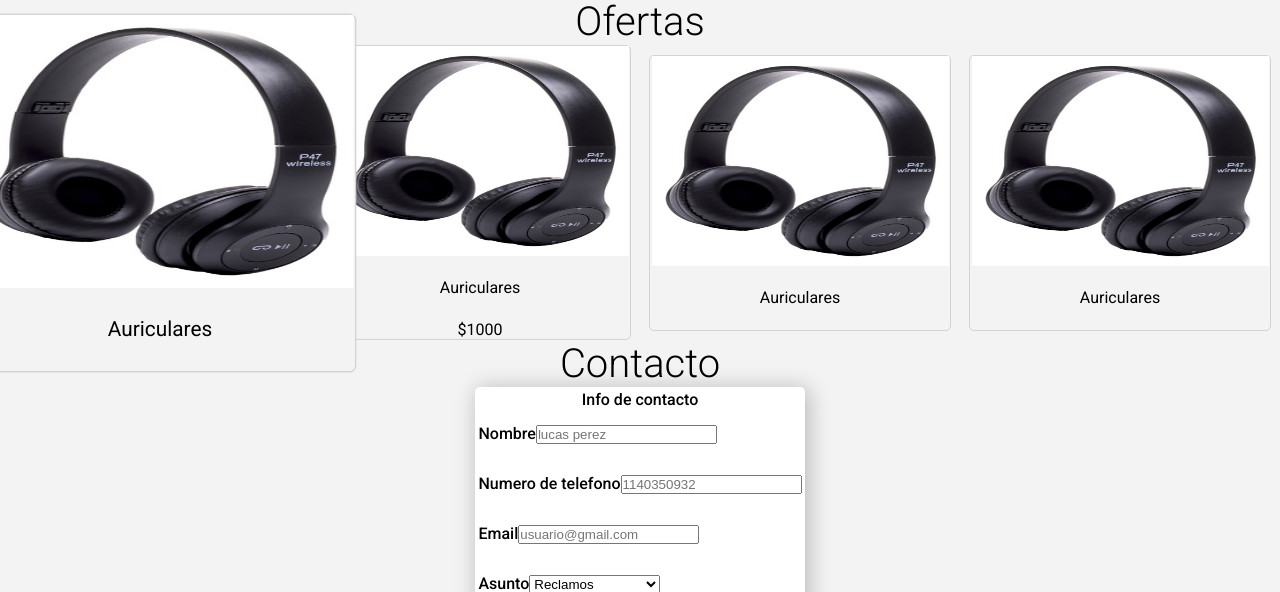
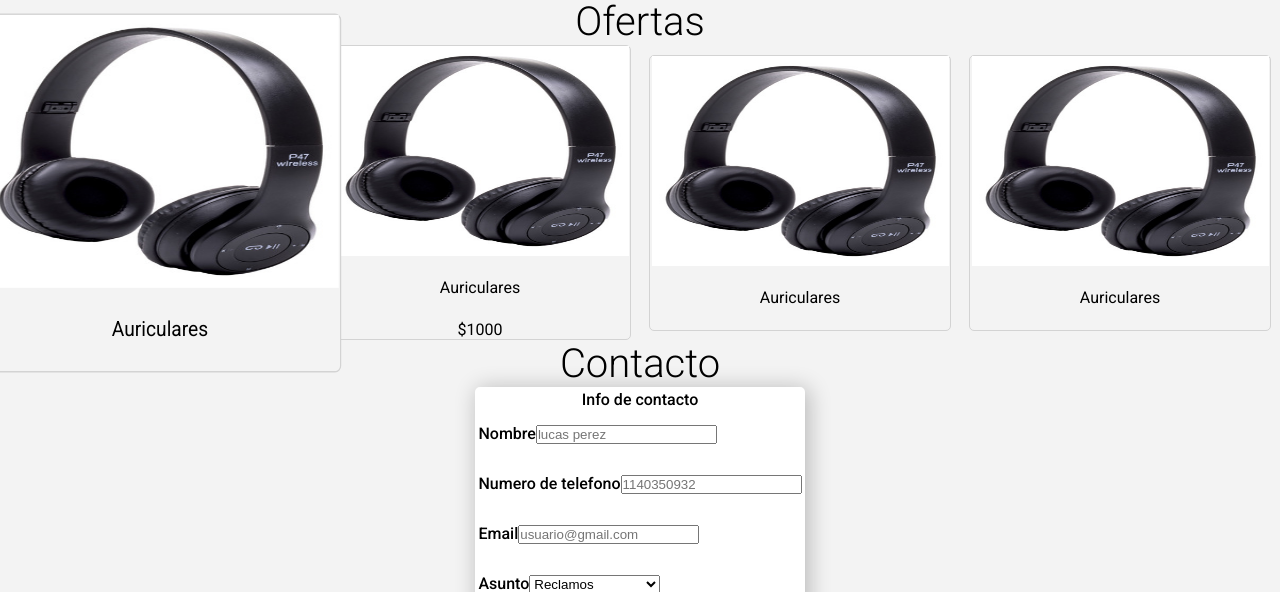
Before and after one commit to Pogonzaleandro/jurotech, a plain HTML site: page index.html in a window 1280 px wide. In both pictures the pointer is over the element 160 px from the left and 814 px from the top of the page. Shown: the part 622-1214 px from the top of the page. Drawn offline with Linux system fonts and the light colour scheme.

Commit message:
animacion

```diff
--- a/css/styles.css
+++ b/css/styles.css
@@ -290,7 +290,8 @@
     }
     .tarjeta:hover
     {
-        transform:scale(1.3,1.3);
+        transform:scale(1.2,1.3);
+
     }
     .imagen-tarjeta{
         width: 99%;
```
